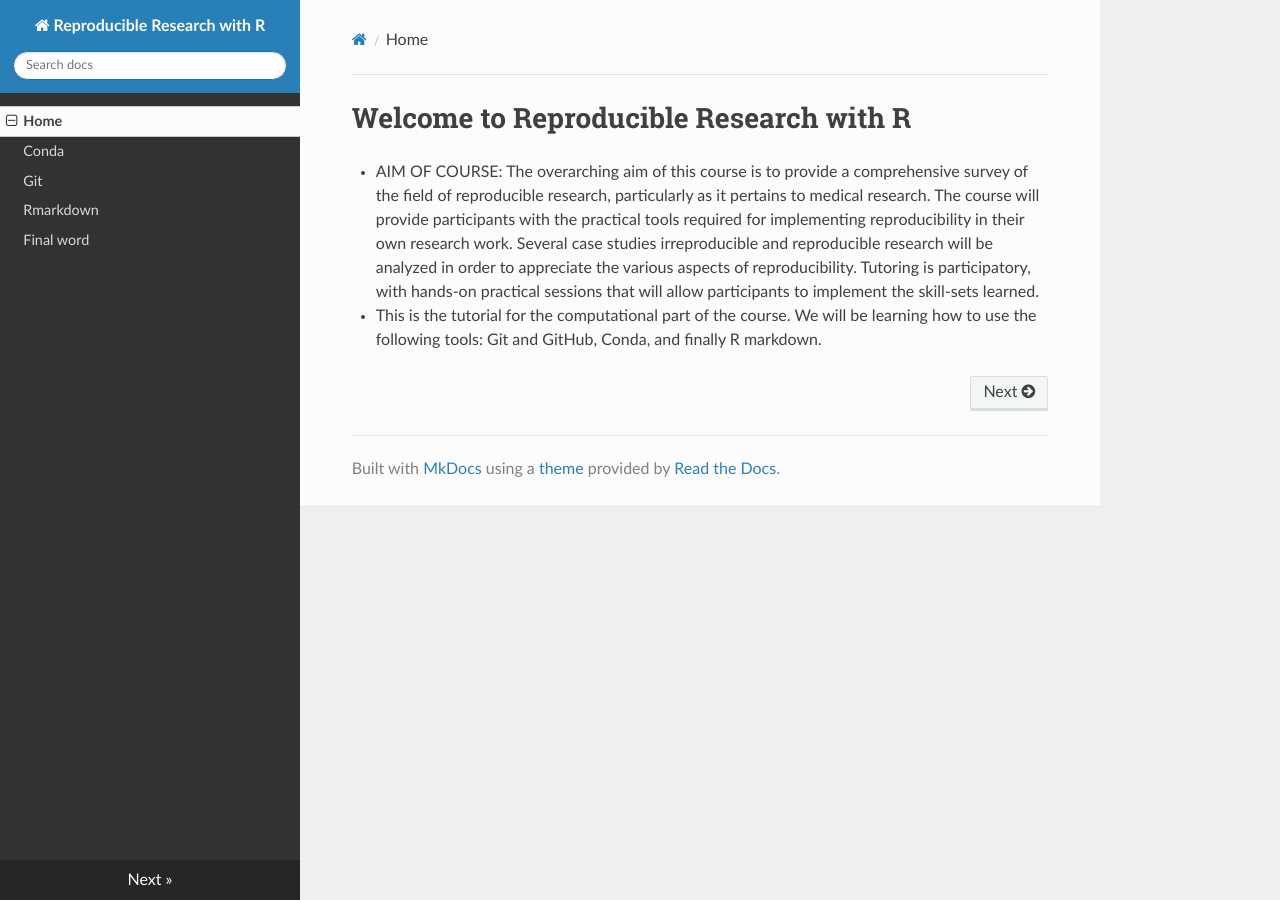
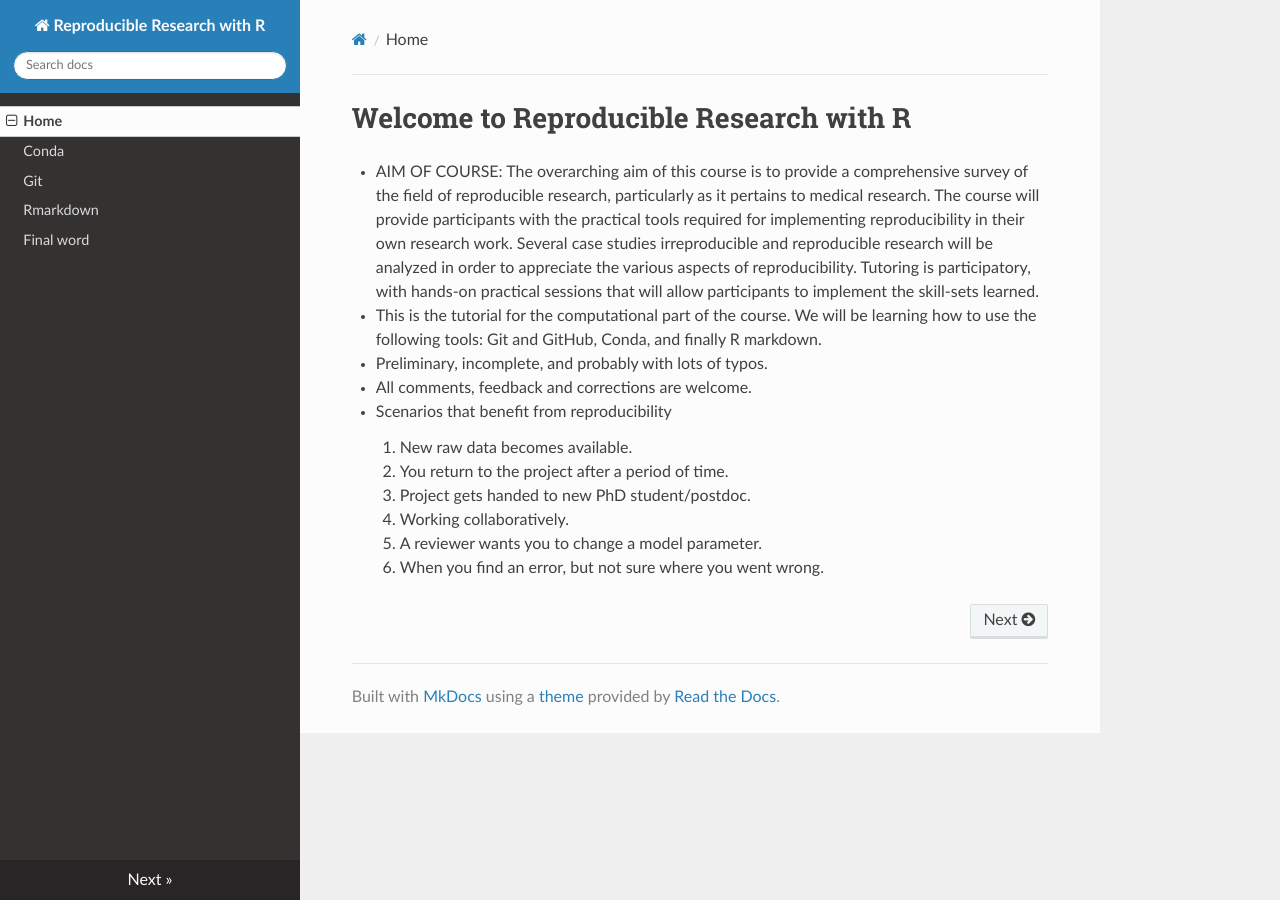
Before and after one commit to ranibasna/Reproducible-research-with-R-, an MkDocs documentation site: the page built from docs/index.md, in a window 1280 px wide. Built offline with MkDocs 1.6.1, drawn with Linux system fonts in a browser that asks for light colours; nearby versions of some CDN libraries.

Commit message:
working on the welocme page

```diff
--- a/docs/index.md
+++ b/docs/index.md
@@ -4,3 +4,15 @@
 The overarching aim of this course is to provide a comprehensive survey of the field of reproducible research, particularly as it pertains to medical research. The course will provide participants with the practical tools required for implementing reproducibility in their own research work. Several case studies irreproducible and reproducible research will be analyzed in order to appreciate the various aspects of reproducibility. Tutoring is participatory, with hands-on practical sessions that will allow participants to implement the skill-sets learned.
 
 * This is the tutorial for the computational part of the course. We will be learning how to use the following tools: Git and GitHub, Conda, and finally R markdown.
+
+* Preliminary, incomplete, and probably with lots of typos.
+
+* All comments, feedback and corrections are welcome.
+
+* Scenarios that beneﬁt from reproducibility
+    1. New raw data becomes available.
+    2. You return to the project after a period of time.
+    3. Project gets handed to new PhD student/postdoc.
+    4. Working collaboratively.
+    5. A reviewer wants you to change a model parameter.
+    6. When you ﬁnd an error, but not sure where you went wrong.
```
